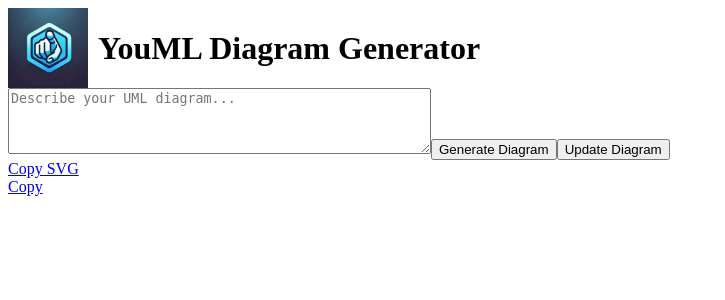
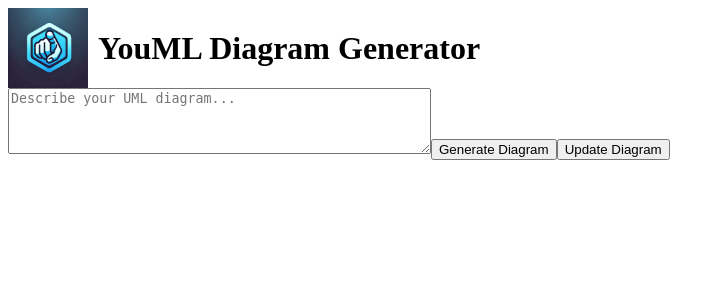
Before and after one commit to shannonbay/YouML, a Node server app: page / in a window 1280 px wide. Shown: the top 300 px of the page, without its empty margins (0-725 px from the left). Run offline with Node 20, Linux system fonts and the light colour scheme; some libraries are stand-ins or nearby versions.

Commit message:
Hide links until diagram rendered

```diff
--- a/views/index.jade
+++ b/views/index.jade
@@ -14,10 +14,10 @@ html(lang="en")
     button(onclick="generateDiagram(false)") Generate Diagram
     button(onclick="generateDiagram(true)") Update Diagram
     div#diagram
-      a#copySvgLink(href="javascript:void(0);", onclick="copySvgToClipboard()") Copy SVG
+      a#copySvgLink(href="javascript:void(0);", onclick="copySvgToClipboard()", style='display: none;') Copy SVG
       div#diagramOutput
     div#encodedDiagramContainer
-      a#copyLink(href="javascript:void(0);", onclick="copyDecodedDiagram()") Copy
+      a#copyLink(href="javascript:void(0);", onclick="copyDecodedDiagram()", style='display: none;') Copy
       div#encodedDiagram
 
     script.
@@ -41,6 +41,8 @@ html(lang="en")
             document.getElementById('encodedDiagram').innerText = decodedDiagram;
             document.getElementById('diagramOutput').innerHTML = svgData;
             lastGeneratedDiagram = encodedDiagram; // Store the last generated diagram for future updates
+            document.getElementById('copySvgLink').style.display = 'inline';
+            document.getElementById('copyLink').style.display = 'inline';
           } else {
             console.error('Failed to generate diagram');
           }
```
